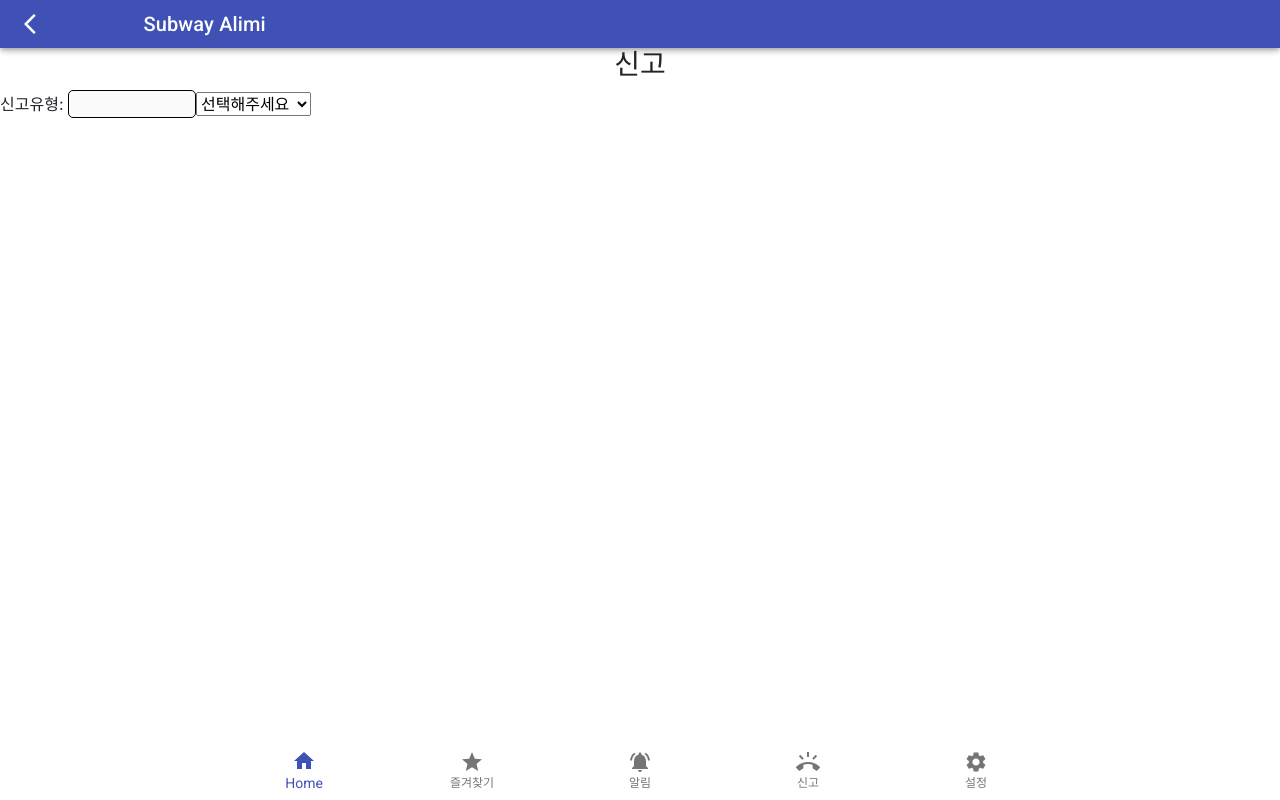
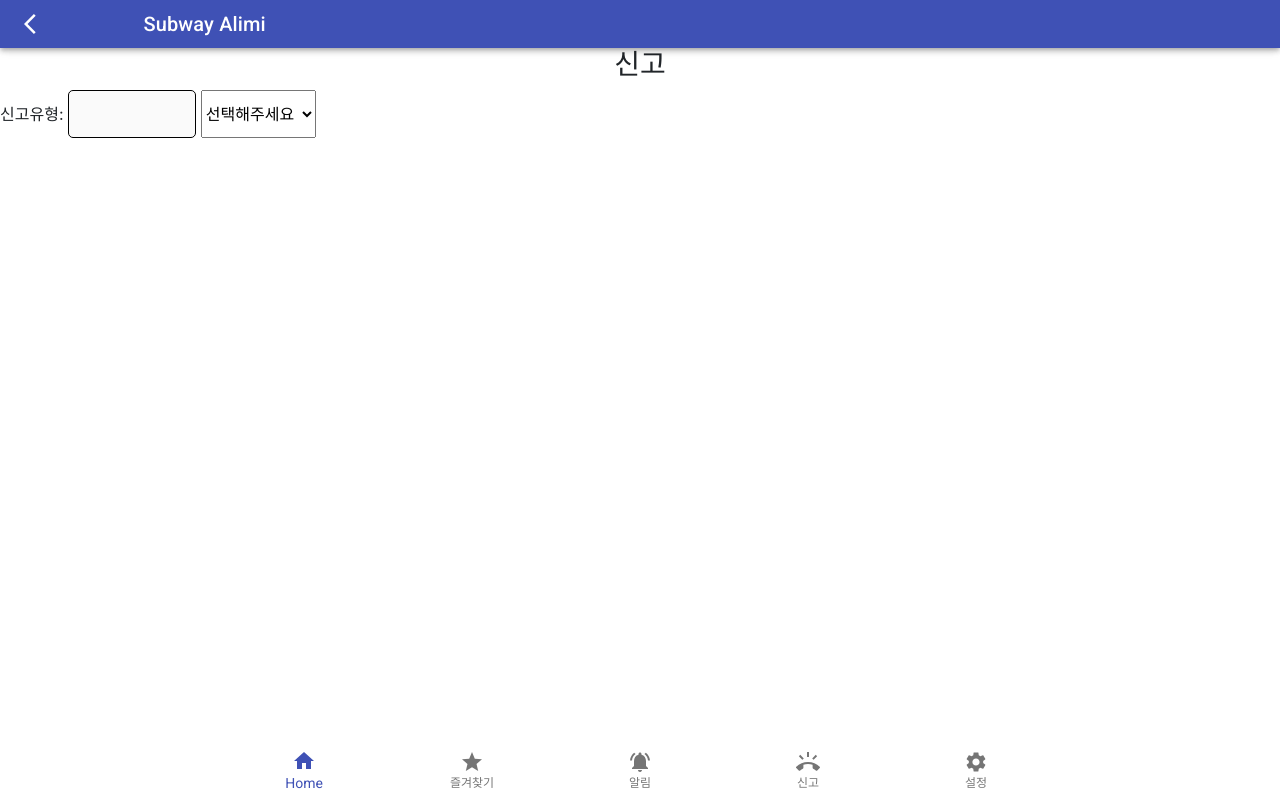
Before and after one commit to jins408/ANJA, a React (Create React App) app in the folder front-end/: page /mobile/claim in a window 1280 px wide. Built offline with nearby package versions, Linux system fonts and the light colour scheme.

Commit message:
S03P31B101-97/update 지하철신고페이지

```diff
--- a/front-end/src/css/claim.css
+++ b/front-end/src/css/claim.css
@@ -1,5 +1,11 @@
 .input-category{
     width: 8rem;
+    height: 3rem;
     border-radius: 5px;
     border: 1px solid black;
+    margin-right: 0.3rem;
 }
+
+.selectbox{
+    height: 3rem;
+}
```
